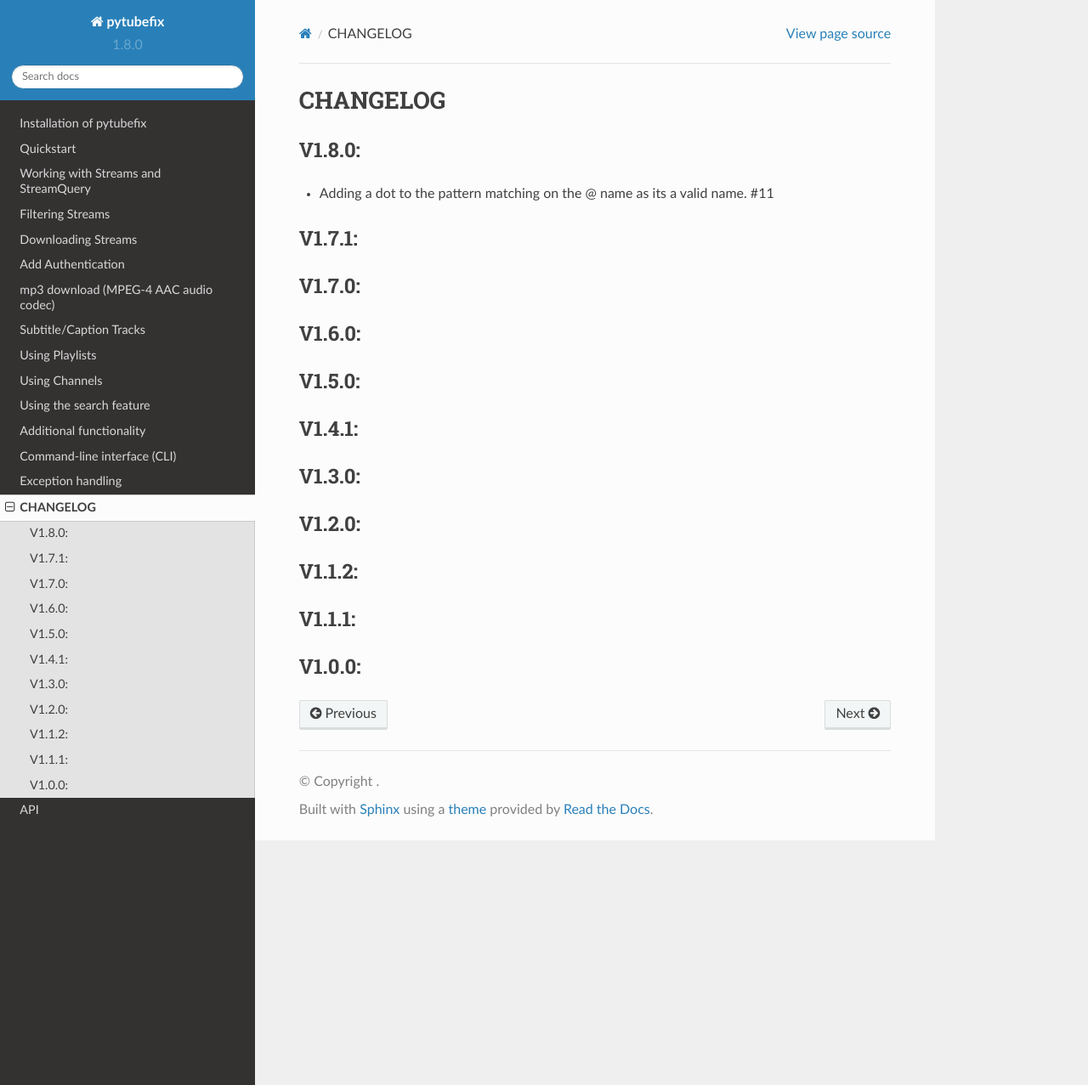
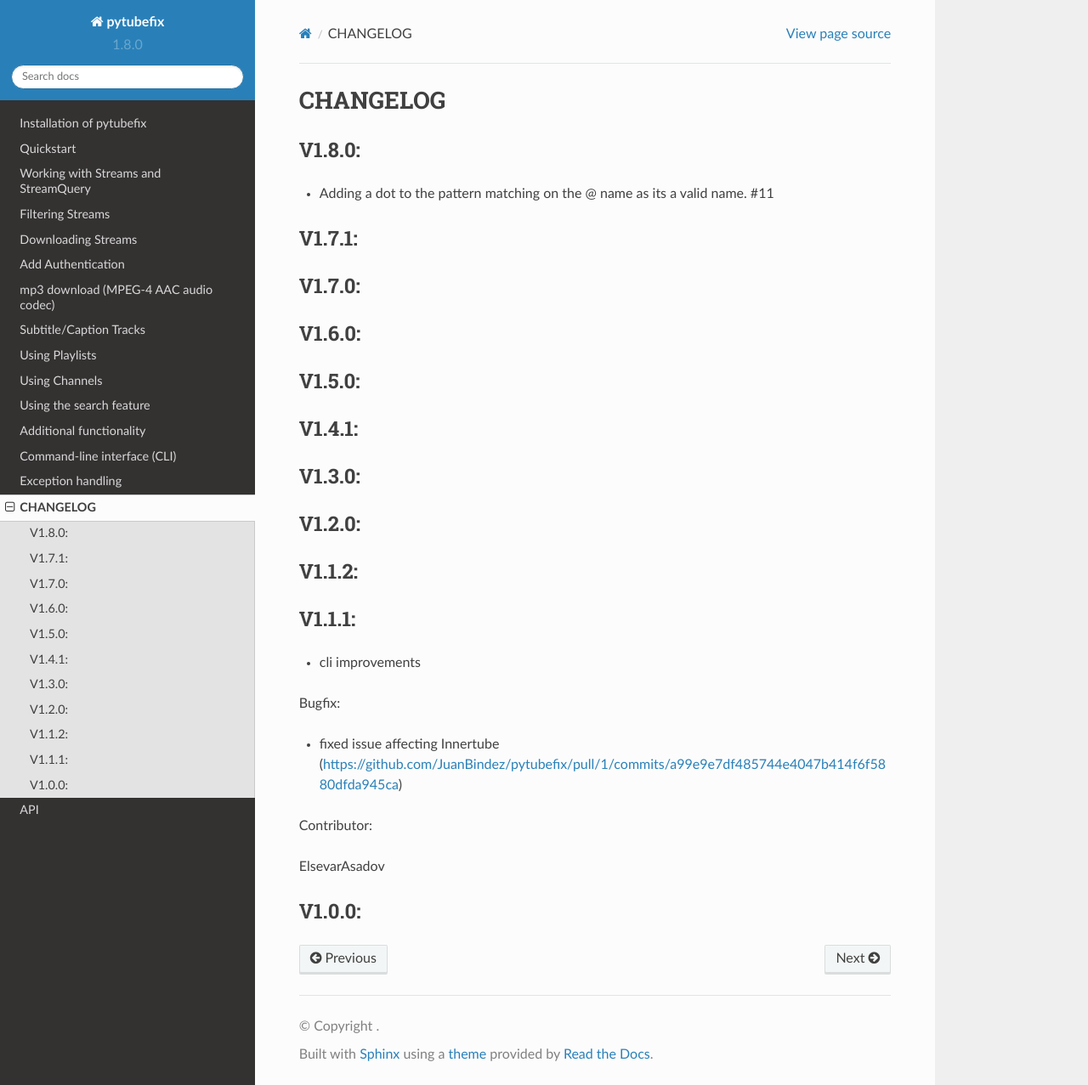
Before and after one commit to JuanBindez/pytubefix, a Sphinx documentation site: the page built from docs/user/changelog.rst, in a window 1280 px wide and 1277 px high. Shown: the whole window at 85% size. Built offline with Sphinx 7.4.7 and the Read the Docs theme 2.0.0, drawn with Linux system fonts in a browser that asks for light colours.

Commit message:
Update changelog.rst

```diff
--- a/docs/user/changelog.rst
+++ b/docs/user/changelog.rst
@@ -35,5 +35,15 @@ V1.1.2:
 V1.1.1:
 ------------------
 
+- cli improvements
+
+Bugfix:
+
+- fixed issue affecting Innertube (https://github.com/JuanBindez/pytubefix/pull/1/commits/a99e9e7df485744e4047b414f6f5880dfda945ca)
+
+Contributor:
+
+ElsevarAsadov
+
 V1.0.0:
 ------------------
```
